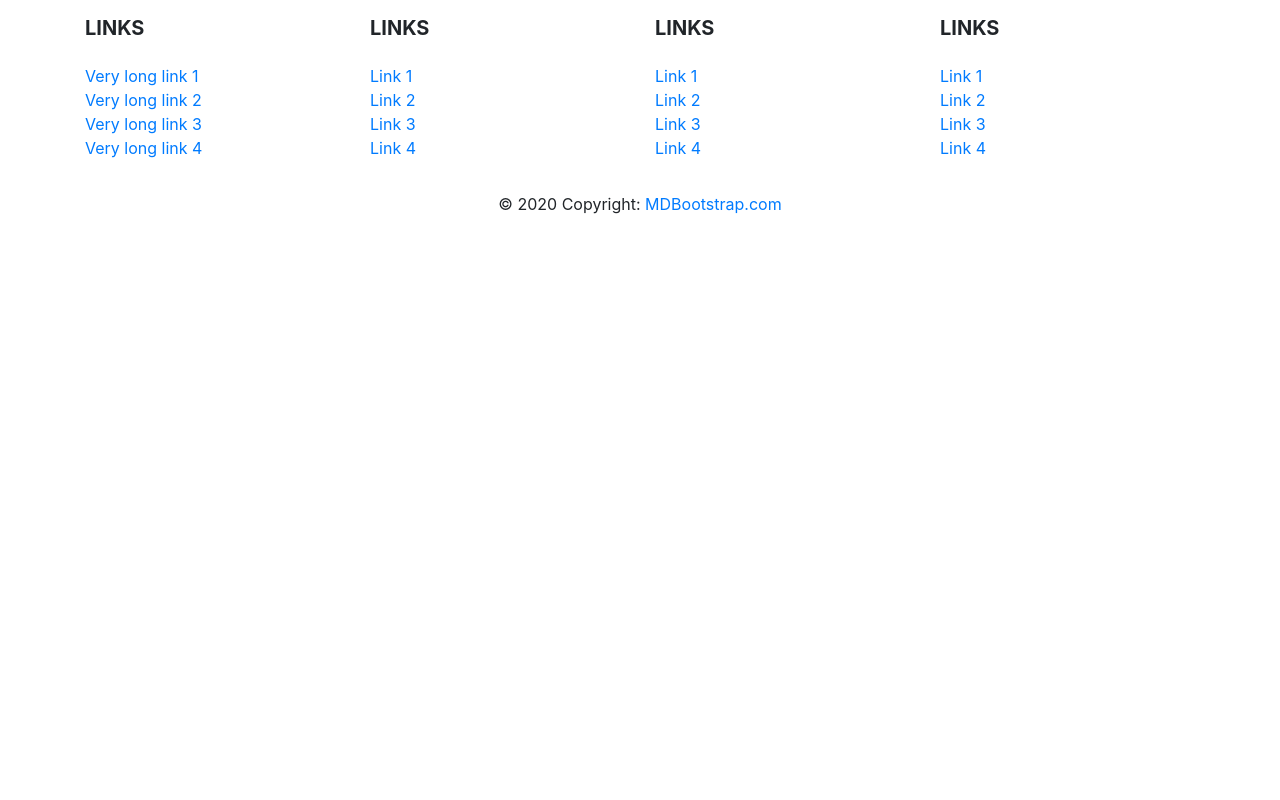
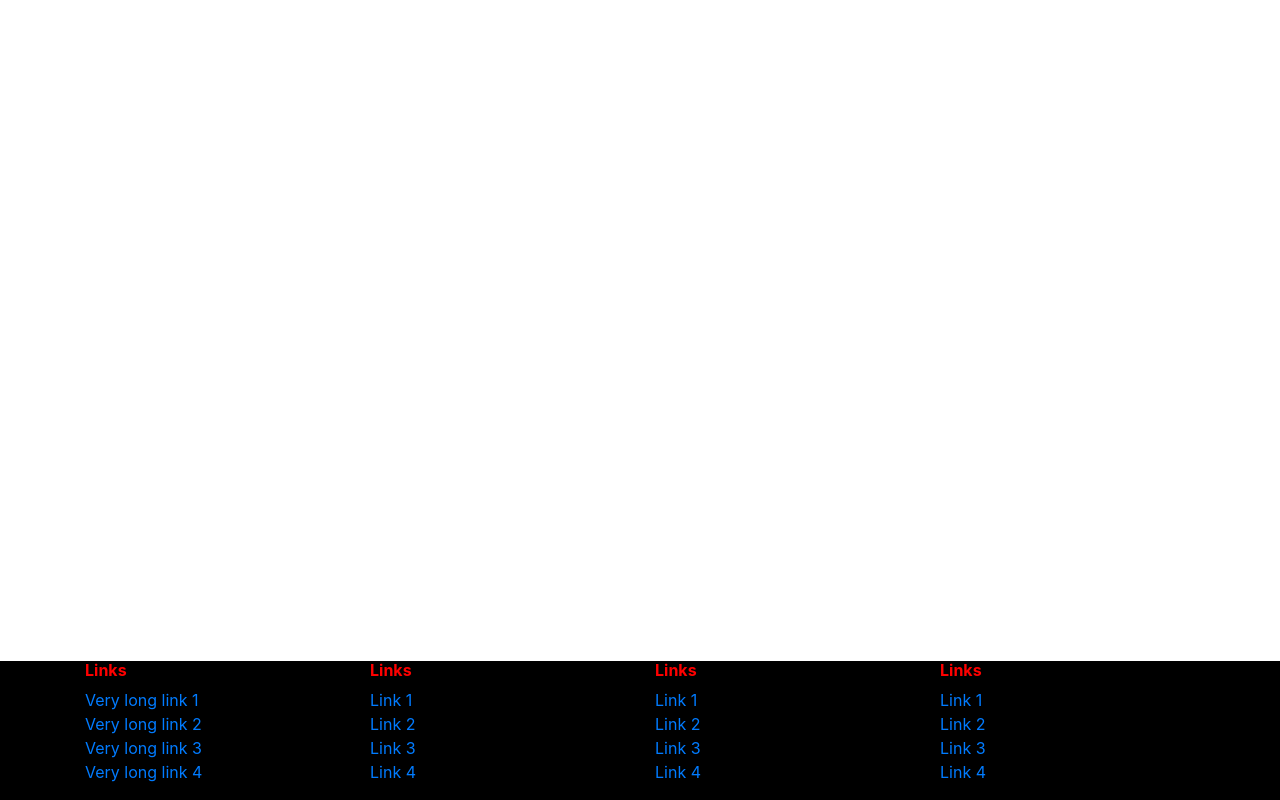
Before and after one commit to cristian16b/react-footer, a React (Create React App) app: page / in a window 1280 px wide. Built offline with nearby package versions, Linux system fonts and the light colour scheme.

Commit message:
Agrego estilos para el texto y el titulo

```diff
--- /dev/null
+++ b/src/Footer/Footer.css
@@ -0,0 +1,8 @@
+.fondo {
+    background-color: black;
+}
+
+.titulo {
+    color: red;
+    font-weight: bold;
+}
--- a/src/Footer/Footer.js
+++ b/src/Footer/Footer.js
@@ -1,22 +1,23 @@
+import './Footer.css';
 
 const Footer = () => {
   return (
     // <!-- Footer -->
-    <footer class="page-footer font-small indigo">
+    <footer className="fixed-bottom fondo">
 
       {/* <!-- Footer Links --> */}
-      <div class="container text-center text-md-left">
+      <div className="container text-center text-md-left">
 
         {/* <!-- Grid row --> */}
-        <div class="row">
+        <div className="row">
 
           {/* <!-- Grid column --> */}
-          <div class="col-md-3 mx-auto">
+          <div className="col-md-3 mx-auto">
 
             {/* <!-- Links --> */}
-            <h5 class="font-weight-bold text-uppercase mt-3 mb-4">Links</h5>
+            <h6 className="titulo">Links</h6>
 
-            <ul class="list-unstyled">
+            <ul className="list-unstyled">
               <li>
                 <a href="#!">Very long link 1</a>
               </li>
@@ -34,15 +35,41 @@ const Footer = () => {
           </div>
           {/* <!-- Grid column --> */}
 
-          <hr class="clearfix w-100 d-md-none" />
+          <hr className="clearfix w-100 d-md-none" />
 
           {/* <!-- Grid column --> */}
-          <div class="col-md-3 mx-auto">
+          <div className="col-md-3 mx-auto">
 
             {/* <!-- Links --> */}
-            <h5 class="font-weight-bold text-uppercase mt-3 mb-4">Links</h5>
+            <h6 className="titulo">Links</h6>
 
-            <ul class="list-unstyled">
+            <ul className="list-unstyled">
+              <li>
+                <a href="#!">Link 1</a>
+              </li>
+              <li>
+                <a  href="#!">Link 2</a>
+              </li>
+              <li>
+                <a href="#!">Link 3</a>
+              </li>
+              <li>
+                <a href="#!">Link 4</a>
+              </li>
+            </ul>
+
+          </div>
+          {/* <!-- Grid column --> */}
+
+          <hr className="clearfix w-100 d-md-none" />
+
+          {/* <!-- Grid column --> */}
+          <div className="col-md-3 mx-auto">
+
+            {/* <!-- Links --> */}
+            <h6 className="titulo">Links</h6>
+
+            <ul className="list-unstyled">
               <li>
                 <a href="#!">Link 1</a>
               </li>
@@ -60,41 +87,15 @@ const Footer = () => {
           </div>
           {/* <!-- Grid column --> */}
 
-          <hr class="clearfix w-100 d-md-none" />
+          <hr className="clearfix w-100 d-md-none" />
 
           {/* <!-- Grid column --> */}
-          <div class="col-md-3 mx-auto">
+          <div className="col-md-3 mx-auto">
 
             {/* <!-- Links --> */}
-            <h5 class="font-weight-bold text-uppercase mt-3 mb-4">Links</h5>
+            <h6 className="titulo">Links</h6>
 
-            <ul class="list-unstyled">
-              <li>
-                <a href="#!">Link 1</a>
-              </li>
-              <li>
-                <a href="#!">Link 2</a>
-              </li>
-              <li>
-                <a href="#!">Link 3</a>
-              </li>
-              <li>
-                <a href="#!">Link 4</a>
-              </li>
-            </ul>
-
-          </div>
-          {/* <!-- Grid column --> */}
-
-          <hr class="clearfix w-100 d-md-none" />
-
-          {/* <!-- Grid column --> */}
-          <div class="col-md-3 mx-auto">
-
-            {/* <!-- Links --> */}
-            <h5 class="font-weight-bold text-uppercase mt-3 mb-4">Links</h5>
-
-            <ul class="list-unstyled">
+            <ul className="list-unstyled">
               <li>
                 <a href="#!">Link 1</a>
               </li>
@@ -118,12 +119,6 @@ const Footer = () => {
       </div>
       {/* <!-- Footer Links --> */}
 
-      {/* <!-- Copyright --> */}
-      <div class="footer-copyright text-center py-3">© 2020 Copyright:
-        <a href="https://mdbootstrap.com/"> MDBootstrap.com</a>
-      </div>
-      {/* <!-- Copyright --> */}
-
     </footer>
   );
 }
```
Also changed, not shown: 1 other file (tests, documents, lock files or other folders).
